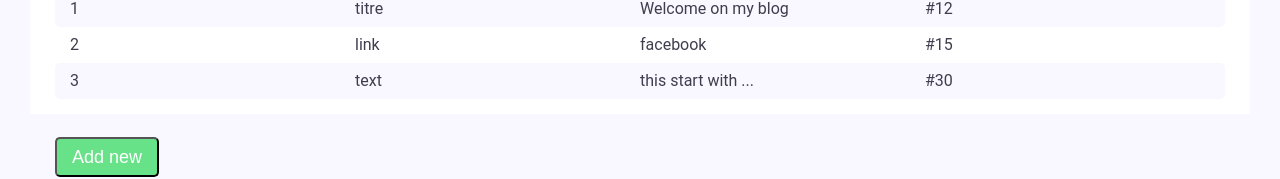
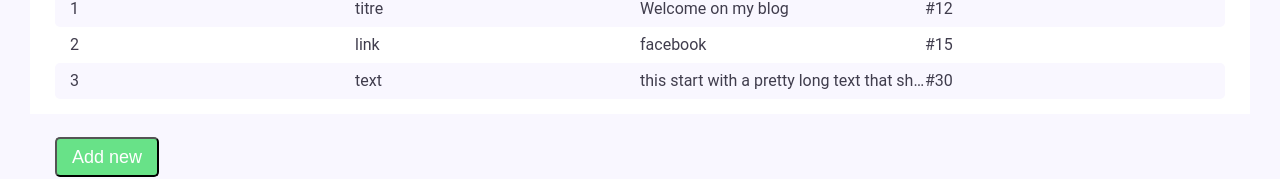
Before and after one commit to mineraux/mineraux-cms, a React (Create React App) app in the folder client/: page /MyPages in a window 1280 px wide. Shown: the part 276-455 px from the top of the page. Built offline with nearby package versions, Linux system fonts and the light colour scheme; no server answers; the HTML template or start-up script is replaced by a standard one.

Commit message:
Add: manage long texts in table cell

```diff
--- a/client/src/components/Table.tsx
+++ b/client/src/components/Table.tsx
@@ -15,6 +15,12 @@ const TableInner = styled.div `
     &:nth-of-type(2n) {
       background-color: ${lightPink};
     }
+
+    .table-cell {
+      white-space: nowrap;
+      text-overflow: ellipsis;
+      overflow: hidden;
+    }
   }
 `
 
@@ -29,12 +35,12 @@ const Table: FunctionComponent<TableProps> = ({rowHeader, rowList}) => {
   return (
     <TableInner className="table">
       <div className="table-header table-row">
-        {rowHeader.map((headerItem, index) => <span key={`header-table-${index}`}>{headerItem}</span>)}
+        {rowHeader.map((headerItem, index) => <span key={`header-table-${index}`} className="table-cell">{headerItem}</span>)}
       </div>
       {rowList.map((row, rowIndex) => {
         return (
           <div className="table-row" key={`row_${rowIndex}`}>
-            {row.map((value, valueIndex) => <span key={`row_${rowIndex}-value_${valueIndex}`}>{value}</span>)}
+            {row.map((value, valueIndex) => <span key={`row_${rowIndex}-value_${valueIndex}`} className="table-cell">{value}</span>)}
           </div>
         )
       })}
--- a/client/src/pages/MyPages.tsx
+++ b/client/src/pages/MyPages.tsx
@@ -16,7 +16,7 @@ const MyPages: FunctionComponent = () => {
   const tableBodyData = [
     ["1", "titre", "Welcome on my blog", "#12"],
     ["2", "link", "facebook", "#15"],
-    ["3", "text", "this start with ...", "#30"]
+    ["3", "text", "this start with a pretty long text that should be truncated", "#30"]
   ]
   return (
     <InnerMyPages>
```
